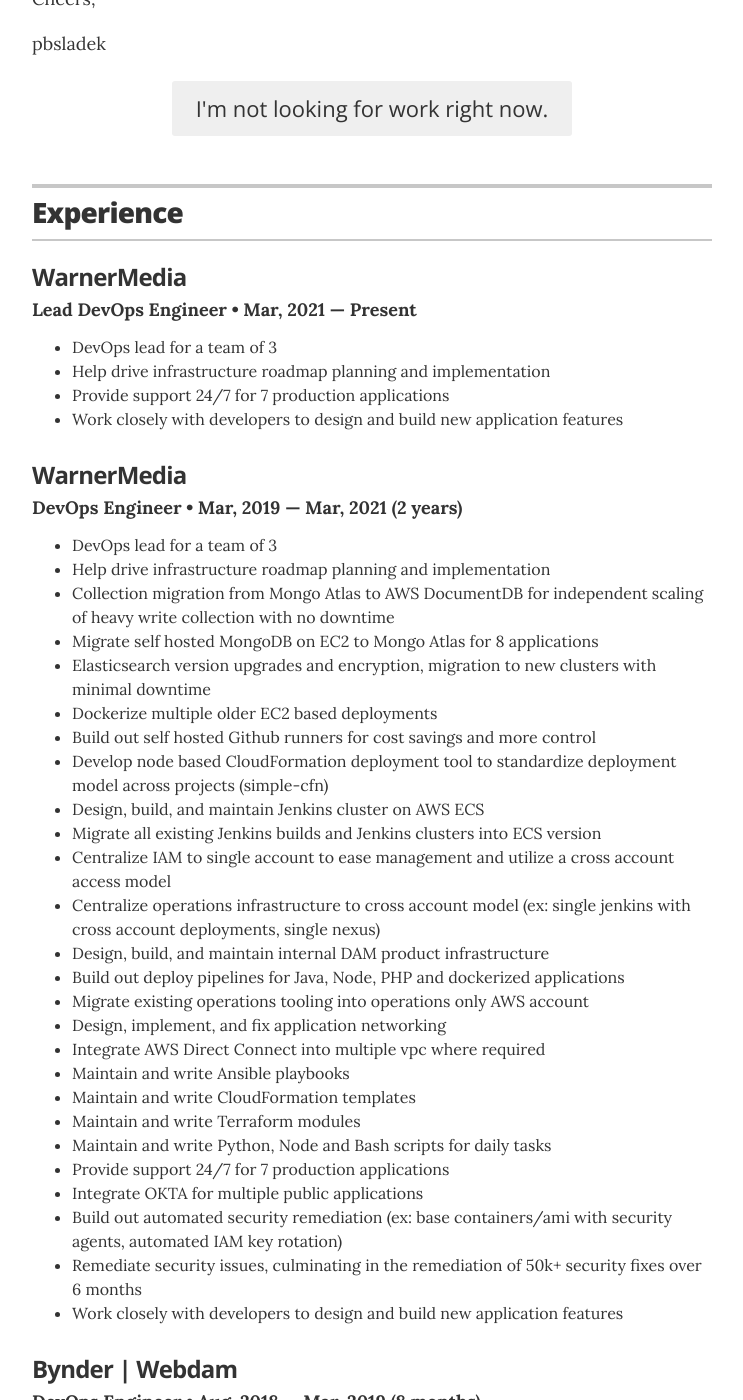
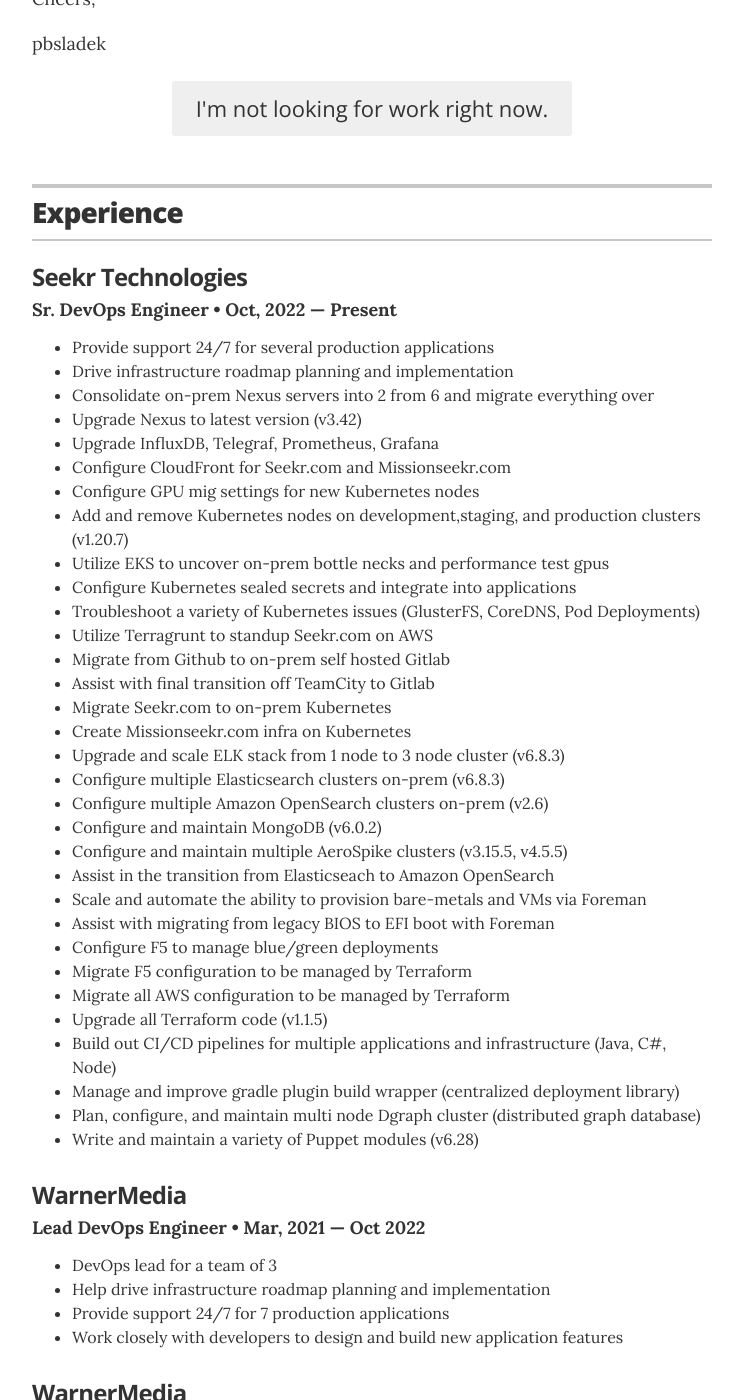
Before and after one commit to pbsladek/pbsladek.github.io, a Jekyll site: the page built from index.html, in a window 1280 px wide and 1400 px high, scrolled down 440 px. Shown: the whole window, without its empty margins (268-1011 px from the left). Built offline with Jekyll 4.4.1, drawn with Linux system fonts in a browser that asks for light colours; some of the changed text lies outside the part shown.

Commit message:
Updates for Seekr

```diff
--- a/_config.yml
+++ b/_config.yml
@@ -11,7 +11,7 @@
 # Resume settings
 resume_avatar:                  "false"
 resume_name:                    "Paul Baker Sladek"
-resume_title:                   "Lead DevOps Engineer"
+resume_title:                   "Sr. DevOps Engineer"
 resume_contact_email:
   "opsetc@icloud.com"
 
@@ -38,7 +38,7 @@
   resume_github_url:            "https://github.com/pbsladek"
   resume_twitter_url:           "http://twitter.com/pwbsladek"
   resume_linkedin_url:          "https://www.linkedin.com/in/pbsladek"
-  resume_website_url:           "https://pbsladek.github.io/blog/"
+  # resume_website_url:           "https://pbsladek.github.io/blog/"
 
 # Design settings
 resume_theme:                   default
--- a/_layouts/resume.html
+++ b/_layouts/resume.html
@@ -55,8 +55,49 @@
 
       <!-- Duplicate these resume-item elements and edit accordingly for each job you want to add here -->
       <div class="resume-item" itemscope itemprop="worksFor" itemtype="http://schema.org/Organization">
+        <h3 class="resume-item-title" itemprop="name">Seekr Technologies</h3>
+        <h4 class="resume-item-details" itemprop="description">Sr. DevOps Engineer &bull; Oct, 2022 &mdash; Present </h4>
+        <p class="resume-item-copy"></p>
+        <ul class="resume-item-list">
+          <li>Provide support 24/7 for several production applications</li>
+          <li>Drive infrastructure roadmap planning and implementation</li>
+          <li>Consolidate on-prem Nexus servers into 2 from 6 and migrate everything over</li>
+          <li>Upgrade Nexus to latest version (v3.42)</li>
+          <li>Upgrade InfluxDB, Telegraf, Prometheus, Grafana</li>
+          <li>Configure CloudFront for Seekr.com and Missionseekr.com</li>
+          <li>Configure GPU mig settings for new Kubernetes nodes</li>
+          <li>Add and remove Kubernetes nodes on development,staging, and production clusters (v1.20.7)</li>
+          <li>Utilize EKS to uncover on-prem bottle necks and performance test gpus</li>
+          <li>Configure Kubernetes sealed secrets and integrate into applications</li>
+          <li>Troubleshoot a variety of Kubernetes issues (GlusterFS, CoreDNS, Pod Deployments)</li>
+          <li>Utilize Terragrunt to standup Seekr.com on AWS</li>
+          <li>Migrate from Github to on-prem self hosted Gitlab</li>
+          <li>Assist with final transition off TeamCity to Gitlab</li>
+          <li>Migrate Seekr.com to on-prem Kubernetes</li>
+          <li>Create Missionseekr.com infra on Kubernetes</li>
+          <li>Upgrade and scale ELK stack from 1 node to 3 node cluster (v6.8.3)</li>
+          <li>Configure multiple Elasticsearch clusters on-prem (v6.8.3)</li>
+          <li>Configure multiple Amazon OpenSearch clusters on-prem (v2.6)</li>
+          <li>Configure and maintain MongoDB (v6.0.2)</li>
+          <li>Configure and maintain multiple AeroSpike clusters (v3.15.5, v4.5.5)</li>
+          <li>Assist in the transition from Elasticseach to Amazon OpenSearch</li>
+          <li>Scale and automate the ability to provision bare-metals and VMs via Foreman</li>
+          <li>Assist with migrating from legacy BIOS to EFI boot with Foreman</li>
+          <li>Configure F5 to manage blue/green deployments</li>
+          <li>Migrate F5 configuration to be managed by Terraform</li>
+          <li>Migrate all AWS configuration to be managed by Terraform</li>
+          <li>Upgrade all Terraform code (v1.1.5)</li>
+          <li>Build out CI/CD pipelines for multiple applications and infrastructure (Java, C#, Node)</li>
+          <li>Manage and improve gradle plugin build wrapper (centralized deployment library)</li>
+          <li>Plan, configure, and maintain multi node Dgraph cluster (distributed graph database)</li>
+          <li>Write and maintain a variety of Puppet modules (v6.28)</li>
+        </ul>
+      </div><!-- end of resume-item -->
+
+      <!-- Duplicate these resume-item elements and edit accordingly for each job you want to add here -->
+      <div class="resume-item" itemscope itemprop="worksFor" itemtype="http://schema.org/Organization">
         <h3 class="resume-item-title" itemprop="name">WarnerMedia</h3>
-        <h4 class="resume-item-details" itemprop="description">Lead DevOps Engineer &bull; Mar, 2021 &mdash; Present </h4>
+        <h4 class="resume-item-details" itemprop="description">Lead DevOps Engineer &bull; Mar, 2021 &mdash; Oct 2022 </h4>
         <p class="resume-item-copy"></p>
         <ul class="resume-item-list">
           <li>DevOps lead for a team of 3</li>
```
